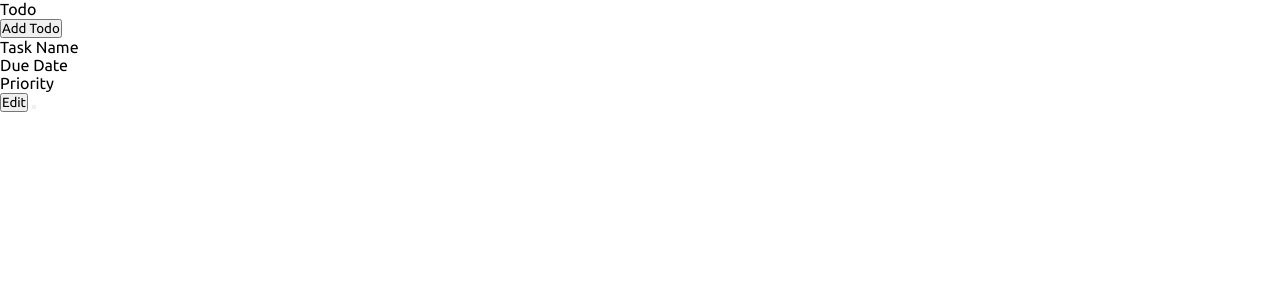
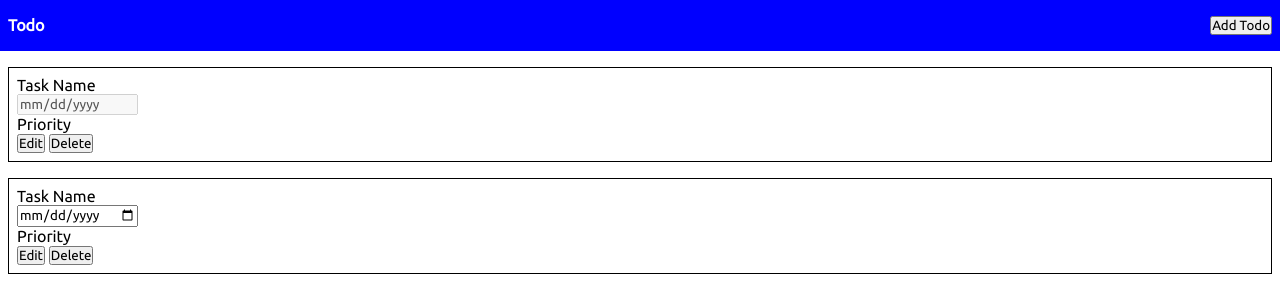
Before and after one commit to dan-collins-dev/todo-list-vanilla, a website: page public/index.html in a window 1280 px wide. Drawn offline with Linux system fonts and the light colour scheme.

Commit message:
added some styling so that todo cards look like cards

```diff
--- a/public/css/index.css
+++ b/public/css/index.css
@@ -7,16 +7,42 @@
     padding: 0;
     margin: 0;
     font-family: "Ubuntu";
+    box-sizing: border-box;
 }
 
-.header {}
-.header__name {}
-.header__add-btn {}
-.todos {}
-.todo {}
-.todo__name {}
-.todo__due-date {}
-.todo__priority {}
-.todo__btns {}
-.todo__btns__edit-btn {}
-.todos__btns__delete-btn {}
+.header {
+    padding: 1rem 0.5rem;
+    display: flex;
+    background-color: blue;
+    color: white;
+}
+
+.header__name {
+    font-weight: 900;
+}
+
+.header__add-btn {
+    margin: 0 0 0 auto;
+}
+
+.todos {
+
+}
+
+.todo {
+    border: 1px solid black;
+    margin: 1rem 0.5rem;
+    padding: .5rem;
+}
+.todo__name {
+}
+.todo__due-date {
+}
+.todo__priority {
+}
+.todo__btns {
+}
+.todo__btns__edit-btn {
+}
+.todos__btns__delete-btn {
+}
--- a/public/index.html
+++ b/public/index.html
@@ -1,9 +1,9 @@
 <!DOCTYPE html>
 <html lang="en">
     <head>
-    <meta charset="UTF-8">
-    <meta name="viewport" content="width=device-width, initial-scale=1.0">
-    <link rel="stylesheet" href="./css/index.css">
+        <meta charset="UTF-8" />
+        <meta name="viewport" content="width=device-width, initial-scale=1.0" />
+        <link rel="stylesheet" href="./css/index.css" />
         <title>Simple Todo - Vanilla</title>
     </head>
     <body>
@@ -16,14 +16,26 @@
             <section class="todos">
                 <article class="todo">
                     <p class="todo__name">Task Name</p>
-                <p class="todo__due-data">Due Date</p>
+                    <input type="date" class="todo__due-date" disabled />
                     <p class="todo__priority">Priority</p>
                     <article class="todo__btns">
                         <button class="todos__btns__edit-btn">Edit</button>
-                    <button class="todos__btns__delete-btn"></button>
+                        <button class="todos__btns__delete-btn">Delete</button>
+                    </article>
+                </article>
+
+                <article class="todo">
+                    <p class="todo__name">Task Name</p>
+                    <input type="date" class="todo__due-date" />
+                    <p class="todo__priority">Priority</p>
+                    <article class="todo__btns">
+                        <button class="todos__btns__edit-btn">Edit</button>
+                        <button class="todos__btns__delete-btn">Delete</button>
                     </article>
                 </article>
             </section>
         </main>
+
+        <script src="./js/index.js"></script>
     </body>
 </html>
```
Lines whose indentation alone changed are shown as unchanged.
